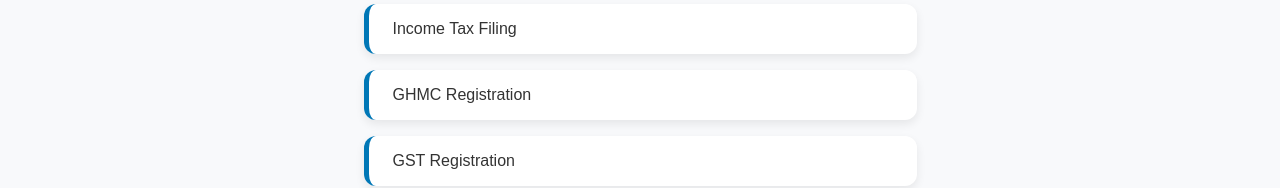
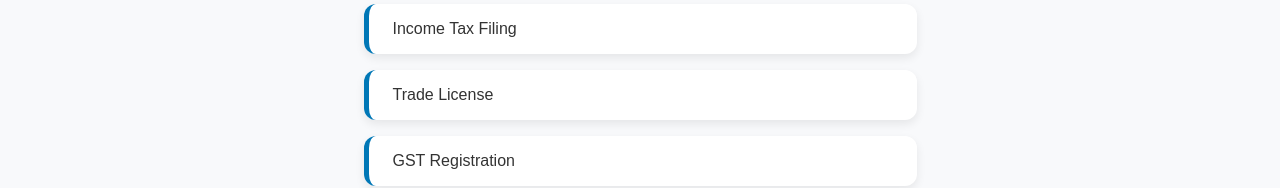
Before and after one commit to Mfaiz378/GST, a React (Create React App) app: page /services in a window 1280 px wide. Shown: the part 266-454 px from the top of the page. Built offline with nearby package versions, Linux system fonts and the light colour scheme.

Commit message:
Update Services.js

```diff
--- a/src/pages/Services.js
+++ b/src/pages/Services.js
@@ -4,7 +4,7 @@
   const services = [
     "GST Registration",
     "Income Tax Filing",
-    "GHMC Registration",
+    "Trade License",
     "GST Registration",
     "Labour License",
     "PAN Application",
```
